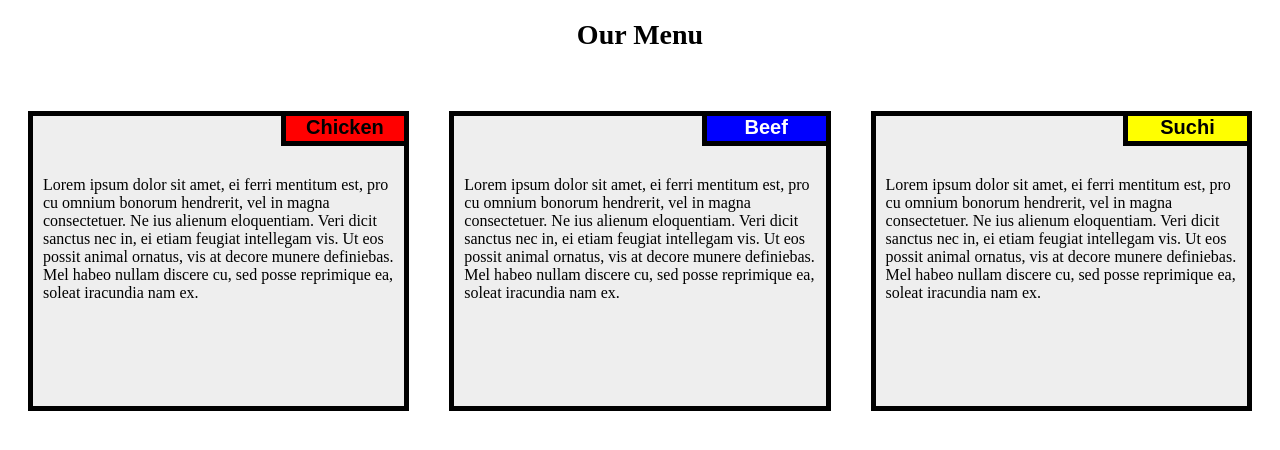
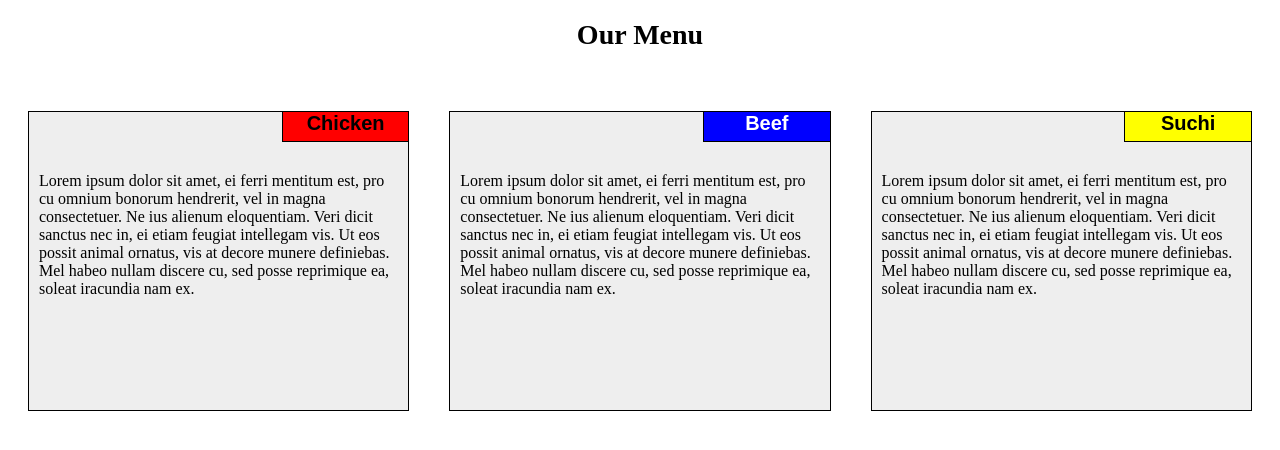
Before and after one commit to mg2160/course4-m2, a plain HTML site: page index.html in a window 1280 px wide. Drawn offline with Linux system fonts and the light colour scheme.

Commit message:
thirdCommit

```diff
--- a/css/style.css
+++ b/css/style.css
@@ -18,7 +18,7 @@
 	background-color: #eee;
 	margin-left: auto;
 	margin-right: auto;
-	border: 5px solid #000;
+	border: 1px solid #000;
 }
 
 span {
@@ -28,8 +28,8 @@
 	text-align: center;
 	right: 0;
 	top: 0;
-	border-bottom: 5px solid #000;
-	border-left: 5px solid #000;
+	border-bottom: 1px solid #000;
+	border-left: 1px solid #000;
 	font-family: sans-serif;
 	font-size: 125%;
 	font-weight: bold;
```
